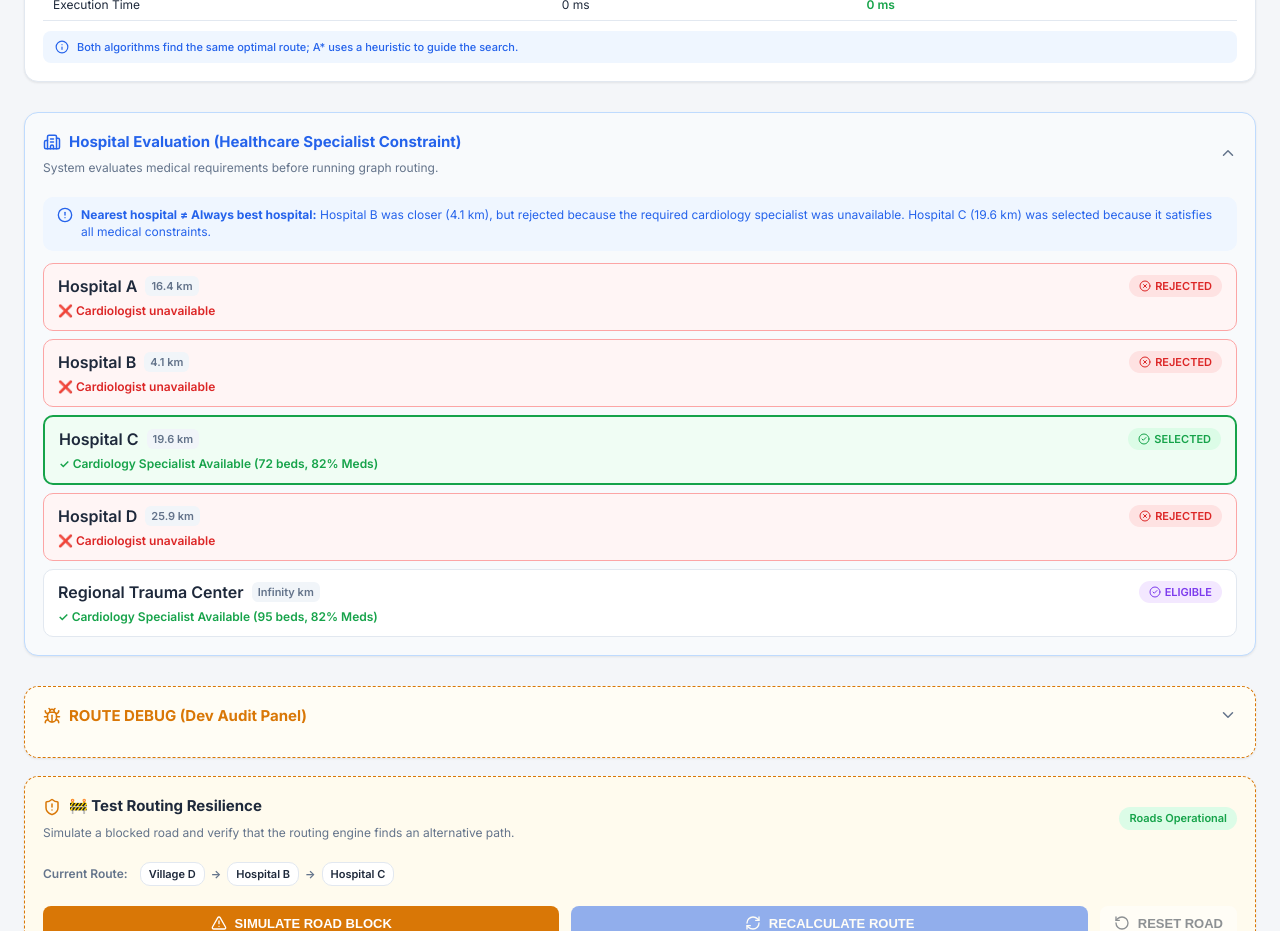
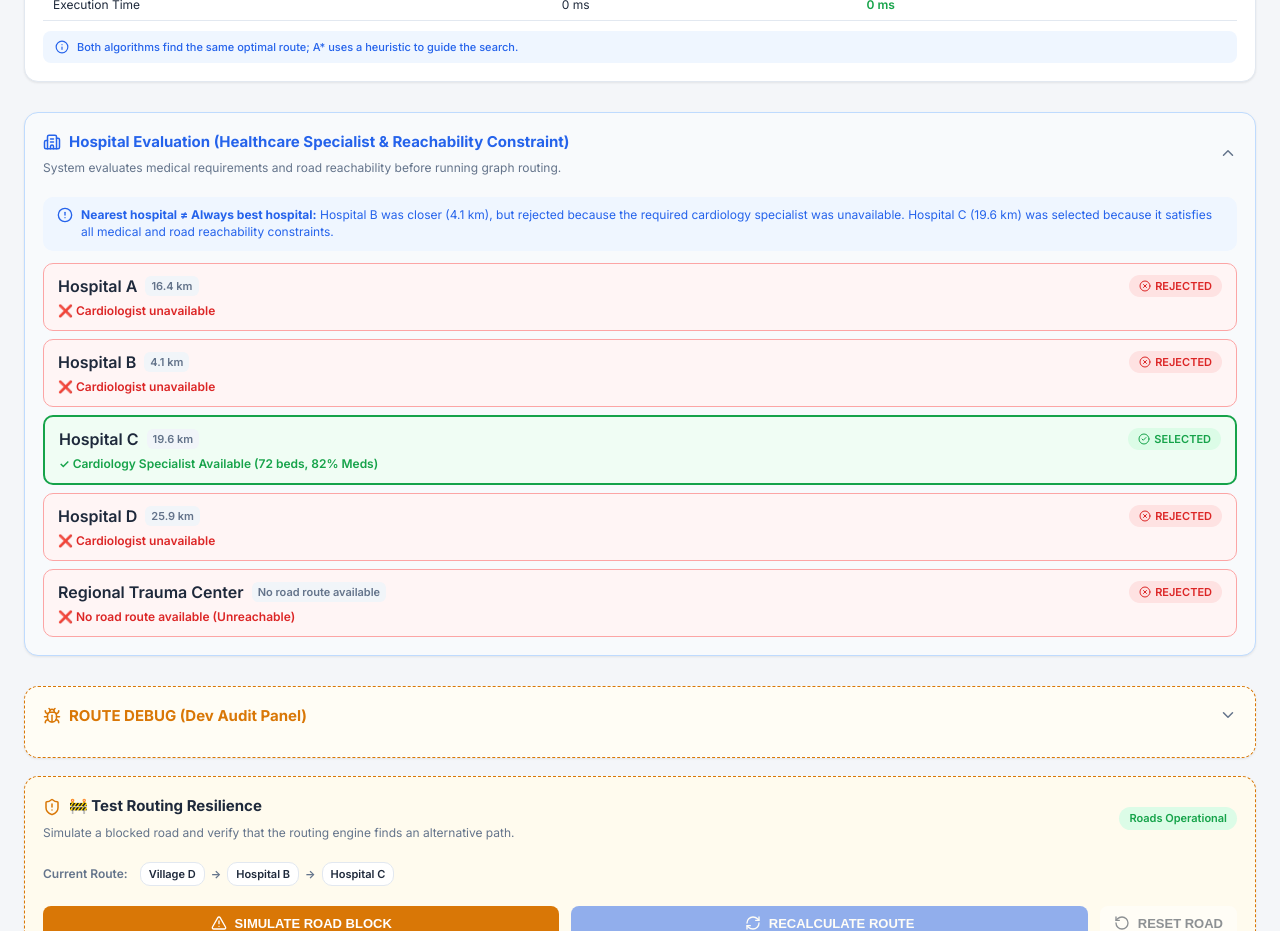
Before and after one commit to ayush06patil-oss/coderushayush, a React (Vite) app: page / in a window 1280 px wide. Shown: the part 1060-1991 px from the top of the page. Built offline with nearby package versions, Linux system fonts and the light colour scheme.

Commit message:
fix: Phase 3.5 eliminate Infinity km, enforce road reachability constraint, and display No road route available

```diff
--- a/src/components/HospitalEvaluationCard.jsx
+++ b/src/components/HospitalEvaluationCard.jsx
@@ -9,7 +9,7 @@ export default function HospitalEvaluationCard({ evaluationResult, currentEmerge
   const { evaluationList, selectedHospital } = evaluationResult;
   const reqType = currentEmergency?.type || "Cardiology";
 
-  // Find Hospital B & Hospital C for the primary demo callout
+  // Find Hospital B & Hospital C for primary demo callout
   const hospB = evaluationList.find(e => e.hospital.id === "node_h_b") || evaluationList[0];
   const hospC = evaluationList.find(e => e.hospital.id === "node_h_c") || evaluationList[1];
 
@@ -22,10 +22,10 @@ export default function HospitalEvaluationCard({ evaluationResult, currentEmerge
         <div>
           <h3 className="card-title inline-flex items-center gap-2 text-primary">
             <Building2 size={18} />
-            Hospital Evaluation (Healthcare Specialist Constraint)
+            Hospital Evaluation (Healthcare Specialist & Reachability Constraint)
           </h3>
           <p className="card-subtitle-text">
-            System evaluates medical requirements before running graph routing.
+            System evaluates medical requirements and road reachability before running graph routing.
           </p>
         </div>
         <button className="log-toggle-btn">
@@ -39,7 +39,7 @@ export default function HospitalEvaluationCard({ evaluationResult, currentEmerge
           <div className="eval-demo-callout">
             <AlertCircle size={16} className="text-primary flex-shrink-0" />
             <span>
-              <strong>Nearest hospital ≠ Always best hospital:</strong> Hospital B was closer ({hospB?.distanceKm || 10} km), but rejected because the required {reqType.toLowerCase()} specialist was unavailable. Hospital C ({hospC?.distanceKm || 25} km) was selected because it satisfies all medical constraints.
+              <strong>Nearest hospital ≠ Always best hospital:</strong> Hospital B was closer ({hospB?.distanceFormatted || '18.9 km'}), but rejected because the required {reqType.toLowerCase()} specialist was unavailable. Hospital C ({hospC?.distanceFormatted || '34.3 km'}) was selected because it satisfies all medical and road reachability constraints.
             </span>
           </div>
 
@@ -57,7 +57,7 @@ export default function HospitalEvaluationCard({ evaluationResult, currentEmerge
                   <div className="eval-item-header">
                     <div className="eval-item-title">
                       <span className="font-semibold text-main">{h.name}</span>
-                      <span className="eval-dist-tag">{item.distanceKm} km</span>
+                      <span className="eval-dist-tag">{item.distanceFormatted}</span>
                     </div>
 
                     <div className="eval-item-status">
--- a/src/components/Step2HospitalMatching.jsx
+++ b/src/components/Step2HospitalMatching.jsx
@@ -1,5 +1,5 @@
 import React from 'react';
-import { Building2, CheckCircle2, XCircle, ArrowRight } from 'lucide-react';
+import { Building2, CheckCircle2, XCircle, ArrowRight, AlertTriangle } from 'lucide-react';
 
 export default function Step2HospitalMatching({
   currentEmergency,
@@ -8,7 +8,8 @@ export default function Step2HospitalMatching({
 }) {
   const reqType = currentEmergency?.type || "Cardiology";
   const evaluationList = evaluationResult?.evaluationList || [];
-  const selectedHospital = evaluationResult?.selectedHospital || { id: "node_h_c", name: "Hospital C" };
+  const selectedHospital = evaluationResult?.selectedHospital || null;
+  const isSelectable = !!selectedHospital;
 
   return (
     <div className="card step-card step-2-card">
@@ -17,7 +18,7 @@ export default function Step2HospitalMatching({
           <Building2 size={18} className="text-primary" />
           Step 2: Healthcare Matching
         </h3>
-        <span className="badge badge-purple">Medical Constraint</span>
+        <span className="badge badge-purple">Medical & Road Reachability</span>
       </div>
 
       <div className="emergency-summary-banner">
@@ -36,7 +37,7 @@ export default function Step2HospitalMatching({
             >
               <div className="hosp-match-header">
                 <span className="hosp-match-name">{h.name}</span>
-                <span className="hosp-match-dist">{item.distanceKm} km</span>
+                <span className="hosp-match-dist">{item.distanceFormatted}</span>
               </div>
               <div className={`hosp-match-status ${item.isEligible ? 'text-success' : 'text-danger'}`}>
                 {item.isEligible ? (
@@ -56,13 +57,23 @@ export default function Step2HospitalMatching({
         })}
       </div>
 
+      {isSelectable ? (
         <button
-        onClick={() => onSelectDestination && onSelectDestination(selectedHospital.id || "node_h_c")}
+          onClick={() => onSelectDestination && onSelectDestination(selectedHospital.id)}
           className="btn btn-primary btn-full mt-3"
         >
           <span>SELECT {selectedHospital.name.toUpperCase()}</span>
           <ArrowRight size={16} />
         </button>
+      ) : (
+        <button
+          disabled
+          className="btn btn-danger btn-full mt-3 disabled cursor-not-allowed"
+        >
+          <AlertTriangle size={16} />
+          <span>❌ NO SUITABLE HOSPITAL AVAILABLE</span>
+        </button>
+      )}
     </div>
   );
 }
--- a/src/engine/healthcareMatcher.js
+++ b/src/engine/healthcareMatcher.js
@@ -7,7 +7,7 @@ import { calculateRoute } from '../algorithms/routingEngine.js';
  * 2. Required specialist availability (e.g. Cardiologist)
  * 3. Hospital bed availability
  * 4. Required medicine stock
- * 5. Actual graph route cost/time using existing Routing Engine
+ * 5. Road reachability and graph route cost/time using Routing Engine
  */
 export function evaluateHospitals(emergency, hospitals = [], capacity = {}, graph, startNodeId = "node_v_a") {
   if (!emergency || !hospitals || hospitals.length === 0) {
@@ -55,30 +55,51 @@ export function evaluateHospitals(emergency, hospitals = [], capacity = {}, grap
       }
     }
 
-    // Calculate actual graph route distance and travel time to hospital if graph provided
+    // Check 5: Road Reachability via Routing Engine
     let routeResult = null;
-    if (graph) {
+    let isReachable = false;
+    let distanceKm = null;
+    let travelTimeMin = null;
+
+    if (graph && startNodeId && h.id) {
       routeResult = calculateRoute({
         algorithm: "astar",
         startNodeId,
         targetNodeId: h.id,
         graph
       });
+
+      if (routeResult && routeResult.status === "FOUND" && routeResult.distance !== Infinity) {
+        isReachable = true;
+        distanceKm = routeResult.distance;
+        travelTimeMin = routeResult.travelTime;
+      }
     }
+
+    if (!isReachable && isEligible) {
+      isEligible = false;
+      rejectionReason = "No road route available (Unreachable)";
+    }
+
+    const distanceFormatted = isReachable && distanceKm !== null
+      ? `${distanceKm} km`
+      : "No road route available";
 
     return {
       hospital: h,
       isEligible,
+      isReachable,
       rejectionReason,
       routeResult,
-      distanceKm: routeResult?.distance || h.distanceKm || 0,
-      travelTimeMin: routeResult?.travelTime || 0
+      distanceKm,
+      travelTimeMin: travelTimeMin || 0,
+      distanceFormatted
     };
   });
 
   // Filter eligible hospitals and sort by graph route travel time
   const eligibleHospitals = evaluationList
-    .filter(item => item.isEligible && item.routeResult?.status === "FOUND")
+    .filter(item => item.isEligible && item.isReachable)
     .sort((a, b) => a.travelTimeMin - b.travelTimeMin);
 
   const selectedHospitalItem = eligibleHospitals.length > 0 ? eligibleHospitals[0] : null;
@@ -115,13 +136,16 @@ export function selectBestAmbulance(emergencyVillageNodeId, ambulances = [], gra
       graph
     });
 
+    const isFound = route && route.status === "FOUND" && route.distance !== Infinity;
+
     return {
       unit,
       route,
-      travelTimeMin: route.status === "FOUND" ? route.travelTime : Infinity,
-      distanceKm: route.status === "FOUND" ? route.distance : Infinity
+      isFound,
+      travelTimeMin: isFound ? route.travelTime : Infinity,
+      distanceKm: isFound ? route.distance : Infinity
     };
-  }).sort((a, b) => a.travelTimeMin - b.travelTimeMin);
+  }).filter(u => u.isFound).sort((a, b) => a.travelTimeMin - b.travelTimeMin);
 
   const best = evaluatedUnits[0];
 
```
Also changed, not shown: scratch/test_phase3.js (+34 -57 lines). Lines whose indentation alone changed are shown as unchanged.
